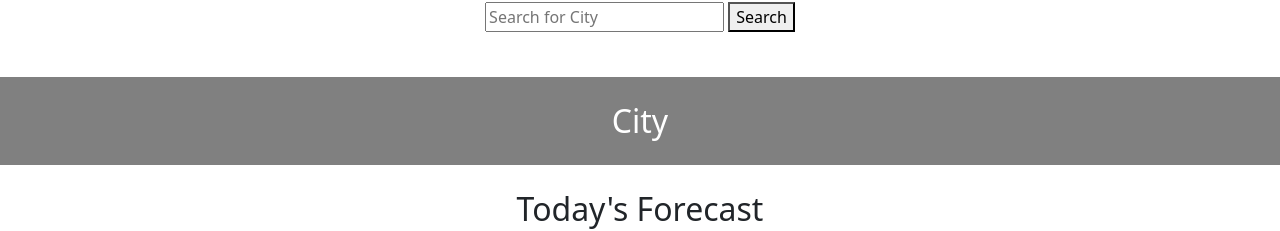
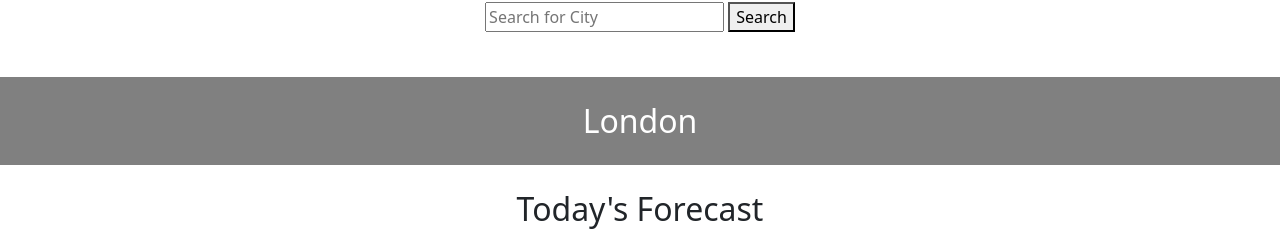
Before and after one commit to BrackyM/UCBC6_WeatherApp, a plain HTML site: page index.html in a window 1280 px wide. Shown: the part 141-372 px from the top of the page. Drawn offline with nearby package versions, Linux system fonts and the light colour scheme; no server answers.

```diff
--- a/index.html
+++ b/index.html
@@ -37,7 +37,7 @@
       </div>
 
       <!--Current / 5 Day Forecast-->
-      <h2 id="city">City</h2>
+      <h2 id="city">London</h2>
       <h2 id="today-forecast">Today's Forecast</h2>
       <div class="weather-box card col-lg-2 col-md-12 col-sm-12">
         <div class="weather-box-content">
```
Also changed, not shown: assets/screenshot1.JPG (added), assets/screenshot2.JPG (added), assets/screenshot3.JPG (added), 1 other file.
